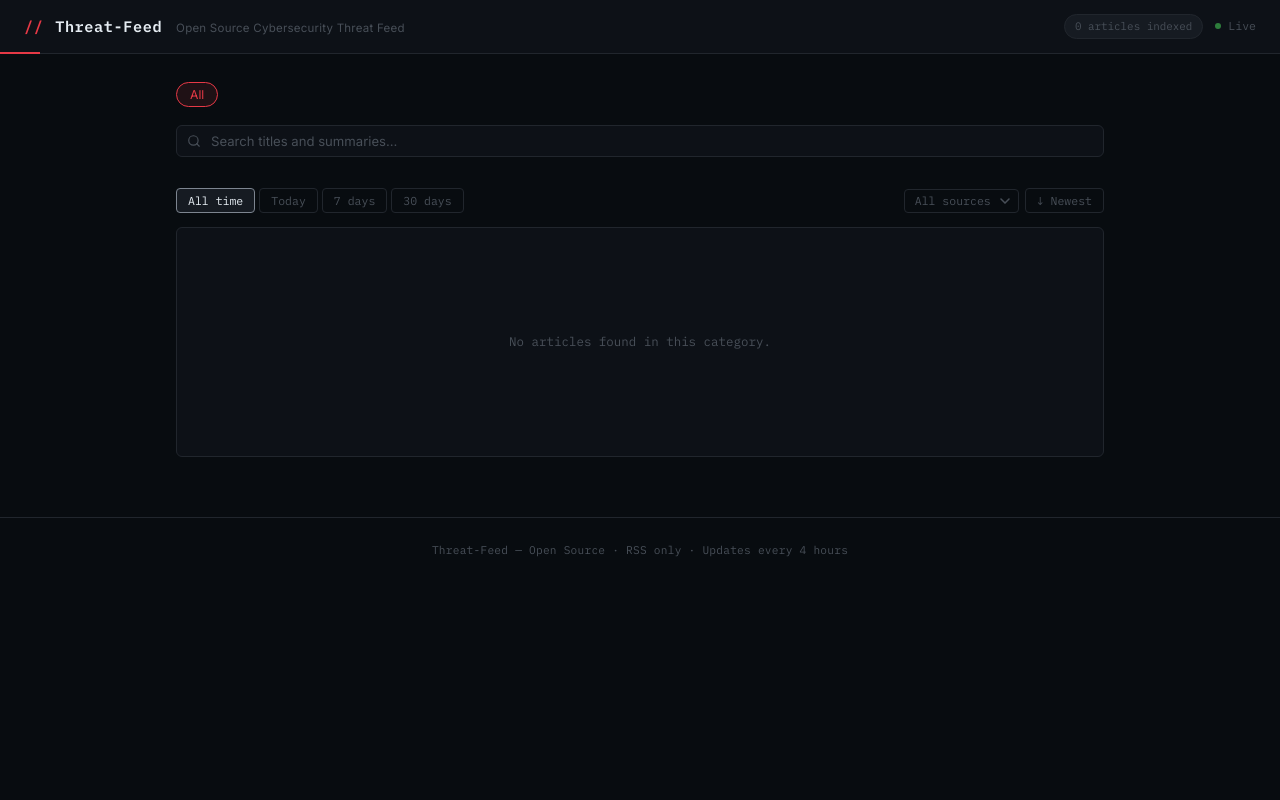
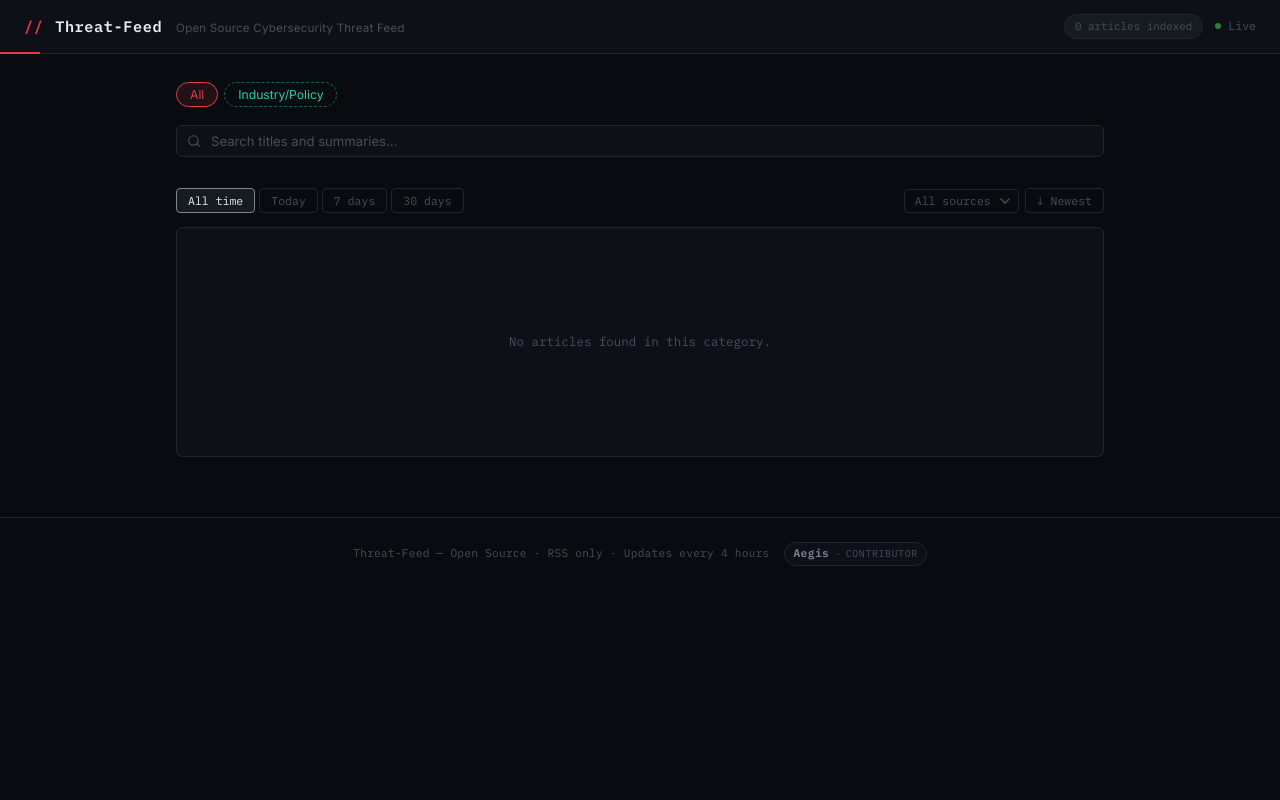
Before and after one commit to vcsk9vxw9y-debug/test-feed, a Flask app: page / in a window 1280 px wide. Run offline with Flask 3, Linux system fonts and the light colour scheme; data comes from the database, SQL or seed files in the repository; data that the repository does not hold is empty.

Commit message:
PR 2: add Industry/Policy category with mint-teal ghost pill, Aegis contributor footer badge, reclassify v2 migration

```diff
--- a/app.py
+++ b/app.py
@@ -93,6 +93,30 @@ def init_db():
             conn.execute(
                 "INSERT INTO migrations (name, run_at) VALUES (?, ?)",
                 ("reclassify_uncategorized_v1", datetime.now(timezone.utc).isoformat()),
+            )
+
+        # One-time: re-run classifier against Uncategorized after PR 2's
+        # Industry/Policy addition. Same one-way promotion guarantee as v1.
+        already_ran_v2 = conn.execute(
+            "SELECT 1 FROM migrations WHERE name = 'reclassify_uncategorized_v2'"
+        ).fetchone()
+        if not already_ran_v2:
+            rows = conn.execute(
+                "SELECT id, title, summary FROM articles WHERE category = 'Uncategorized'"
+            ).fetchall()
+            reclassified = 0
+            for row in rows:
+                new_category = classify_article(row["title"], row["summary"])
+                if new_category != "Uncategorized":
+                    conn.execute(
+                        "UPDATE articles SET category = ? WHERE id = ?",
+                        (new_category, row["id"]),
+                    )
+                    reclassified += 1
+            print(f"[reclassify_uncategorized_v2] promoted {reclassified} articles")
+            conn.execute(
+                "INSERT INTO migrations (name, run_at) VALUES (?, ?)",
+                ("reclassify_uncategorized_v2", datetime.now(timezone.utc).isoformat()),
             )
 
         conn.commit()
--- a/classifier.py
+++ b/classifier.py
@@ -45,6 +45,7 @@ def classify_article(title, summary):
         "Phishing & Social Engineering",
         "Supply Chain",
         "Mobile Security",
+        "Industry/Policy",
     ]
     remaining = [c for c in rules if c not in priority]
 
--- a/static/main.js
+++ b/static/main.js
@@ -41,6 +41,7 @@ const badgeClass = {
     "Phishing & Social Engineering": "badge-phishing",
     "Supply Chain":                  "badge-supply",
     "Mobile Security":               "badge-mobile",
+    "Industry/Policy":               "badge-policy",
     "Uncategorized":                 "badge-uncat",
 };
 
@@ -388,6 +389,10 @@ async function loadCategories() {
         if (articleCount) articleCount.textContent = `${totalIndexed.toLocaleString()} articles indexed`;
 
         categories.forEach((cat) => {
+            // Skip if a static pill for this category is already in the DOM
+            // (e.g. Industry/Policy ghost pill in index.html)
+            if (filterContainer.querySelector(`[data-category="${CSS.escape(cat.category)}"]`)) return;
+
             const btn = document.createElement("button");
             btn.className = "filter-btn";
             btn.dataset.category = cat.category;
--- a/static/style.css
+++ b/static/style.css
@@ -34,6 +34,10 @@
     --supply:     #3dc9b0;
     --mobile:     #79c0ff;
     --uncat:      #484f58;
+
+    --policy:      #22d3a7;
+    --policy-dim:  rgba(34, 211, 167, 0.12);
+    --policy-edge: rgba(34, 211, 167, 0.45);
 
     --radius: 6px;
     --ease:   150ms ease;
@@ -194,6 +198,32 @@ main {
 .filter-btn:focus-visible {
     outline: 2px solid var(--accent);
     outline-offset: 2px;
+}
+
+/* Ghost pill — context category (Industry/Policy), visually distinct from threat pills */
+.filter-ghost {
+    background: transparent;
+    border: 1px dashed var(--policy-edge);
+    color: var(--policy);
+}
+.filter-ghost:hover {
+    background: var(--policy-dim);
+    border-color: var(--policy);
+    color: var(--text-primary);
+}
+.filter-ghost.active {
+    background: var(--policy-dim);
+    border-style: solid;
+    border-color: var(--policy);
+    color: var(--policy);
+}
+.filter-ghost:focus-visible {
+    outline: 2px solid var(--policy);
+    outline-offset: 2px;
+}
+@media (prefers-contrast: more) {
+    .filter-ghost { border-width: 2px; color: var(--text-primary); }
+    .filter-ghost.active { background: var(--policy); color: var(--bg); }
 }
 
 
@@ -419,6 +449,7 @@ mark {
 .article-card:has(.badge-phishing)   { border-left-color: var(--phishing); }
 .article-card:has(.badge-supply)     { border-left-color: var(--supply); }
 .article-card:has(.badge-mobile)     { border-left-color: var(--mobile); }
+.article-card:has(.badge-policy)     { border-left-color: var(--policy); }
 .article-card:has(.badge-uncat)      { border-left-color: var(--uncat); }
 
 @keyframes slideIn {
@@ -583,6 +614,7 @@ mark {
 .badge-phishing   { background: rgba(227, 179,  65, 0.12); color: var(--phishing); }
 .badge-supply     { background: rgba(61,  201, 176, 0.12); color: var(--supply); }
 .badge-mobile     { background: rgba(121, 192, 255, 0.12); color: var(--mobile); }
+.badge-policy     { background: var(--policy-dim); color: var(--policy); }
 .badge-uncat      { background: rgba(72,   79,  88, 0.15); color: var(--text-muted); }
 
 
@@ -609,6 +641,34 @@ footer {
     letter-spacing: 0.02em;
 }
 
+.footer-badge {
+    display: inline-flex;
+    align-items: center;
+    gap: 6px;
+    padding: 2px 8px;
+    margin-left: 8px;
+    border: 1px solid var(--border);
+    border-radius: 20px;
+    background: var(--surface);
+    vertical-align: baseline;
+}
+.footer-badge__name {
+    color: var(--text-secondary);
+    font-weight: 600;
+    letter-spacing: 0.04em;
+}
+.footer-badge__role {
+    color: var(--text-muted);
+    font-size: 0.62rem;
+    text-transform: uppercase;
+    letter-spacing: 0.06em;
+}
+.footer-badge__role::before {
+    content: "·";
+    margin-right: 4px;
+    color: var(--text-muted);
+}
+
 
 /* ---- Mobile ---- */
 @media (max-width: 600px) {
--- a/templates/index.html
+++ b/templates/index.html
@@ -40,6 +40,11 @@
     <main>
         <section class="filters" id="filters" aria-label="Filter by category">
             <button class="filter-btn active" data-category="All">All</button>
+            <button
+                class="filter-btn filter-ghost"
+                data-category="Industry/Policy"
+                aria-label="Filter: Industry and Policy"
+            >Industry&#8203;/&#8203;Policy</button>
         </section>
 
         <div class="search-bar">
@@ -81,7 +86,12 @@
     </main>
 
     <footer>
-        <p>Threat-Feed &mdash; Open Source &middot; RSS only &middot; Updates every 4 hours</p>
+        <p>
+            Threat-Feed &mdash; Open Source &middot; RSS only &middot; Updates every 4 hours
+            <span class="footer-badge">
+                <span class="footer-badge__name">Aegis</span><span class="footer-badge__role">Contributor</span>
+            </span>
+        </p>
     </footer>
 
     <script type="text/javascript" src="/static/main.js" defer></script>
```
Also changed, not shown: categories.yml (+35 -1 lines), README.md.
